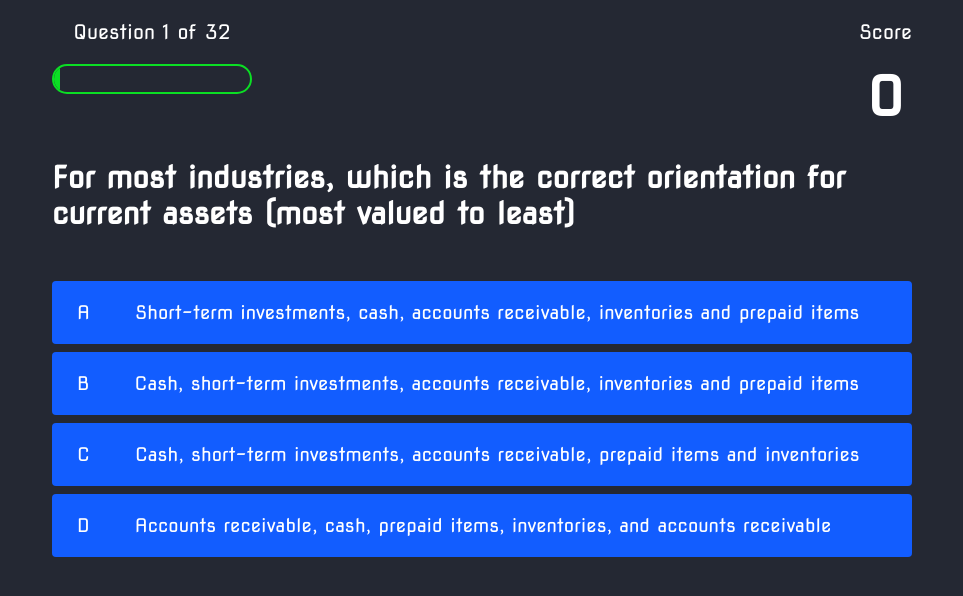
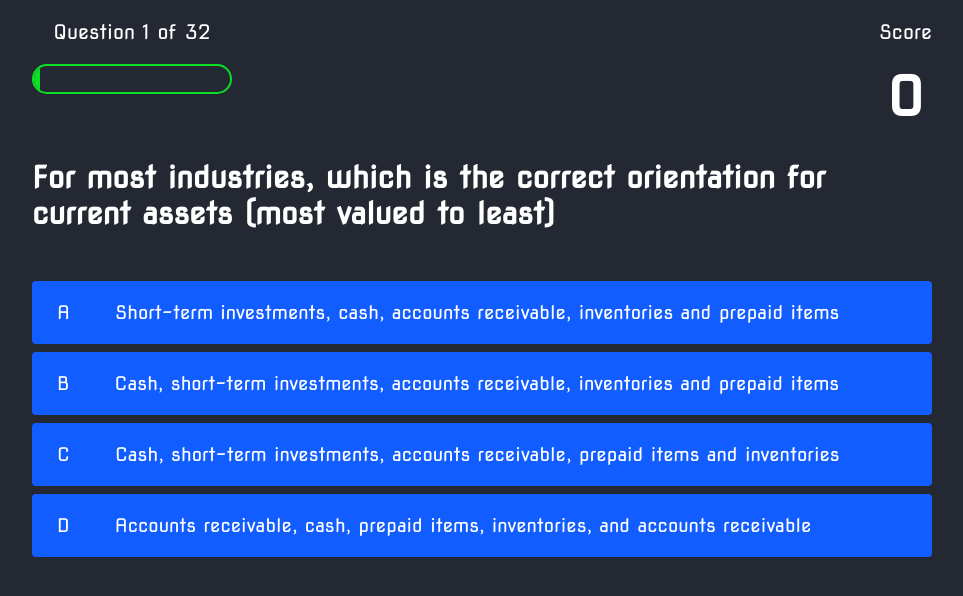
Before and after one commit to techzed/buad263-groupc.github.io, a plain HTML site: page game.html in a window 1280 px wide. Shown: the whole page, without its empty margins (158-1121 px from the left). Drawn offline with Linux system fonts and the light colour scheme.

Commit message:
Update game.css

```diff
--- a/game.css
+++ b/game.css
@@ -9,7 +9,7 @@ body {
     border-radius: 4px;
     background: rgb(18, 93, 255);
     font-size: 3rem;
-    min-width: 80rem;
+    min-width: 90rem;
 }
 
 .choice-container:hover {
```
